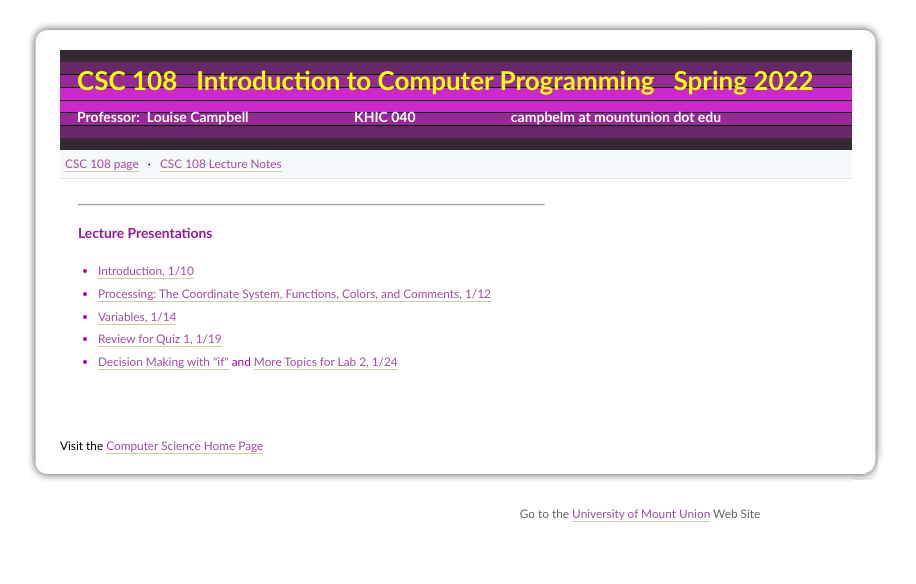
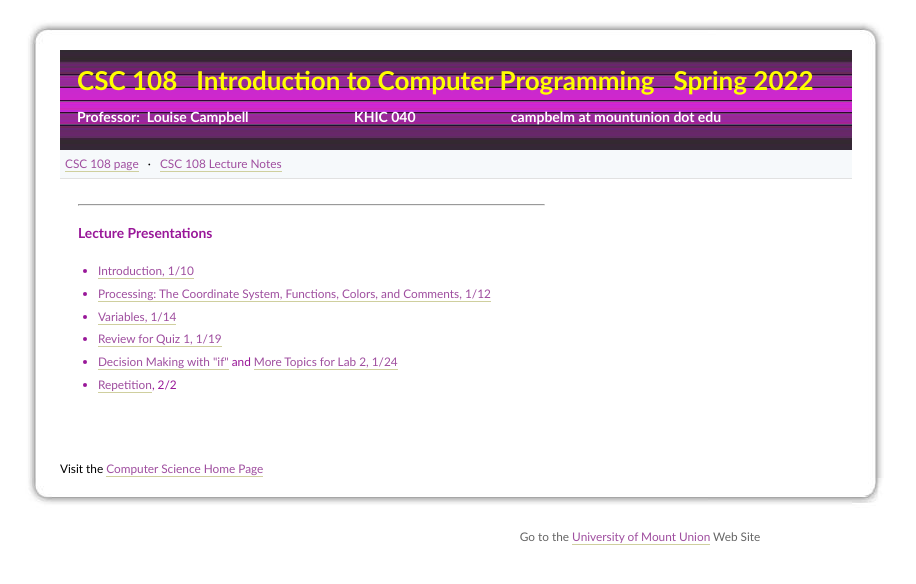
Before and after one commit to cs-courses-mountunion/CSC108Spring2022, a plain HTML site: page lecnotes108.html in a window 1280 px wide. Shown: the whole page, without its empty margins (0-916 px from the left). Drawn offline with Linux system fonts and the light colour scheme.

Commit message:
Update lecnotes108.html

```diff
--- a/lecnotes108.html
+++ b/lecnotes108.html
@@ -55,6 +55,7 @@ function insert_spaces(n) {
             <li><a href="lecnotes/lecture03.pdf">Variables, 1/14</a>
 	     <li><a href="lecnotes/Quiz1Review.pdf">Review for Quiz 1, 1/19</a>
 	    <li> <a href="lecnotes/lecture04a.pdf">Decision Making with "if"</a> and <a href="lecnotes/lecture04b.pdf">More Topics for Lab 2, 1/24</a>
+	    <li> <a href="lecnotes/lecture05.pdf">Repetition</a>, 2/2
         <!-- <li> <a href="lecnotes/108-lec01.pdf" target="_blank"> Introduction</a> &ndash; Day 1 &ndash; 1/10
       <li> <a href="lecnotes/108-lec06.pdf" target="_blank"> Decision-Making</a> &ndash; Day 6 &ndash; 1/24
         <li> <a href="lecnotes/108-lec10.pdf" target="_blank"> Repetition</a> &ndash; Day 10 &ndash; 2/2
```
